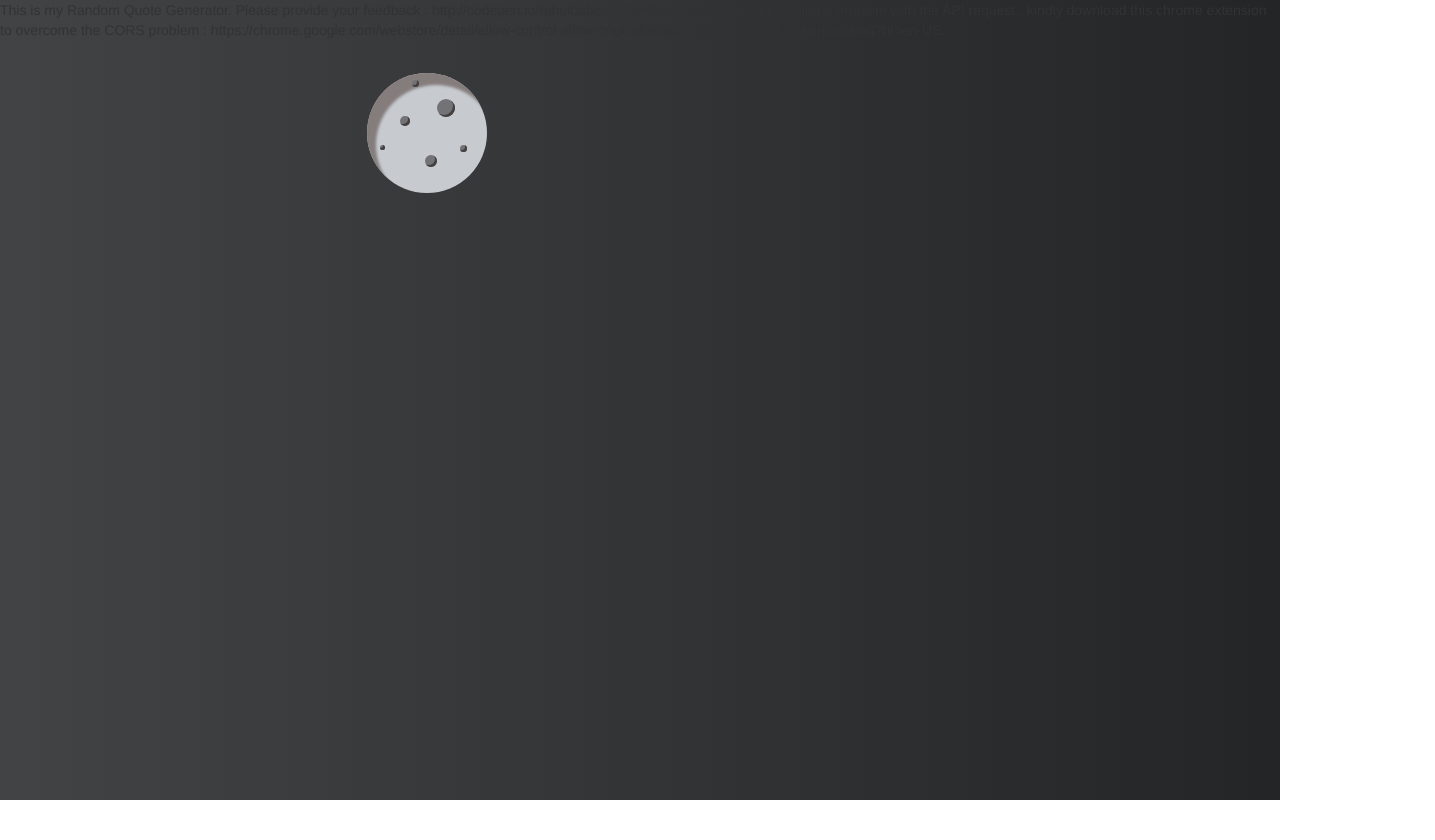
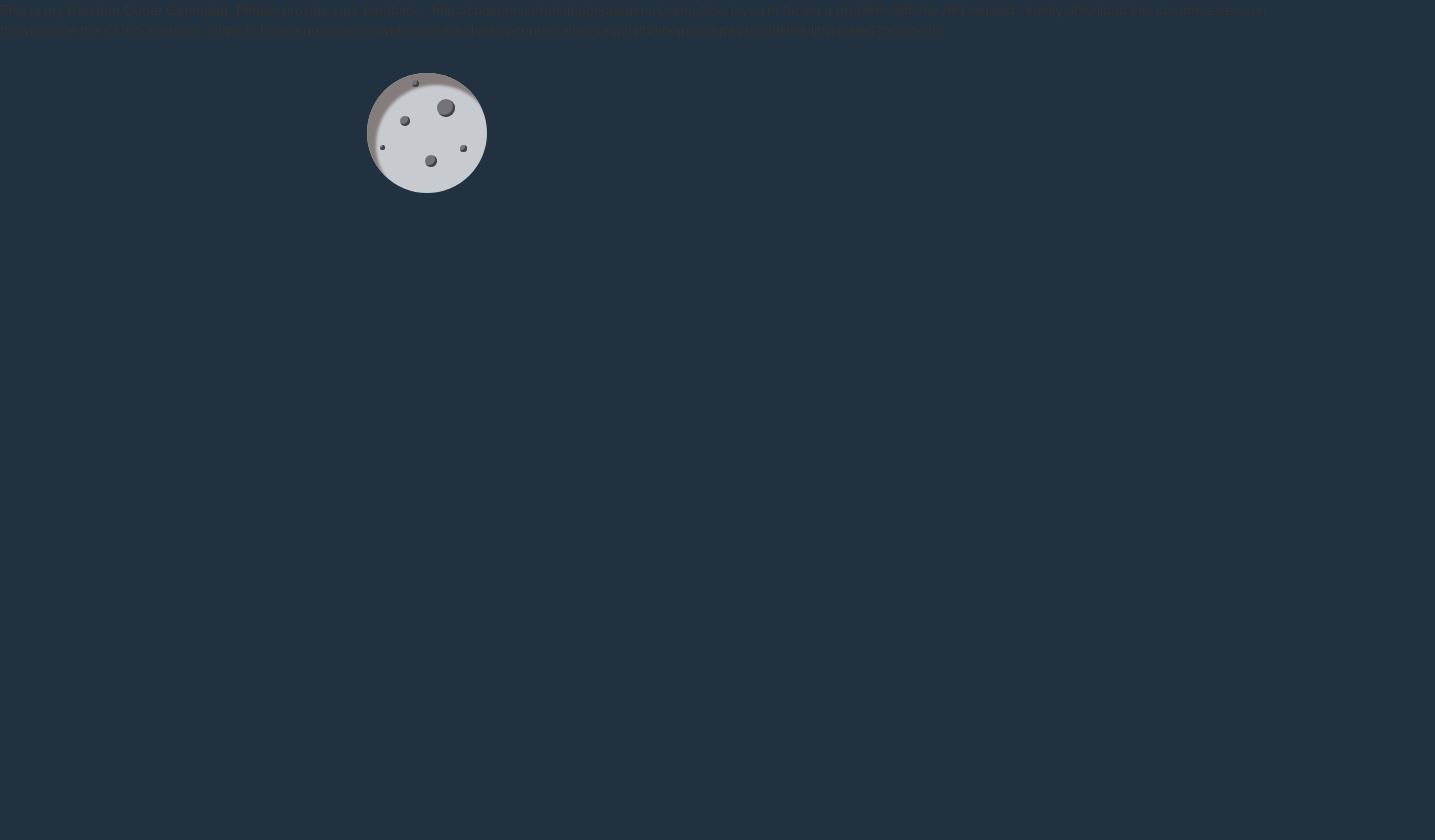
Before and after one commit to RahulBaboota/Weather-App, a plain HTML site: page WeatherApp.html in a window 1280 px wide. Shown: the whole page, 1435 px wide, since content can reach past the window. Before the commit the page ends 800 px from the top, so only its background shows below. Drawn offline with nearby package versions, Linux system fonts and the light colour scheme.

Commit message:
Added Weather Box

```diff
--- a/WeatherApp.html
+++ b/WeatherApp.html
@@ -32,7 +32,9 @@
 		</div>
 	</div>
 
+	<div id = 'weather-box'>
 
+	</div>
 
 
 
--- a/css/main.css
+++ b/css/main.css
@@ -1,10 +1,11 @@
 body
 {
   height: 100%;
-  background: #232526; /* fallback for old browsers */
-  background: -webkit-linear-gradient(to left, #232526 , #414345); /* Chrome 10-25, Safari 5.1-6 */
-  background: linear-gradient(to left, #232526 , #414345); /* W3C, IE 10+/ Edge, Firefox 16+, Chrome 26+, Opera 12+, Safari 7+ */
-
+  background: #22313F; /* fallback for old browsers */
+  /*background: -webkit-linear-gradient(to left, #232526 , #414345); /* Chrome 10-25, Safari 5.1-6 */*/
+  /*background: linear-gradient(to left, #232526 , #414345);  W3C, IE 10+/ Edge, Firefox 16+, Chrome 26+, Opera 12+, Safari 7+   */
+  /*overflow-y: hidden;*/
+  /*overflow-x: hidden;     */
 }
 
 div
@@ -109,6 +110,19 @@ div
   animation-timing-function: cubic-bezier(0.5,0.5,0.5,0.5);
 }
 
+#weather-box
+{
+  height: 700px;
+  width: 970px;
+  border-radius: 700px 0 0 0;
+  margin-left: -175px;
+  margin-top: -260px;
+  background: #22313F;
+  /*background: -webkit-linear-gradient(to right, #232526 , #34495E);  /*Chrome 10-25, Safari 5.1-6 */*/
+  /*background: linear-gradient(to right, #232526 ,#414345 );  W3C, IE 10+/ Edge, Firefox 16+, Chrome 26+, Opera 12+, Safari 7+ */
+
+}
+
 
 /* Animation Effects for moonrise and twinkiling stars */
 
```
Lines whose indentation alone changed are shown as unchanged.
